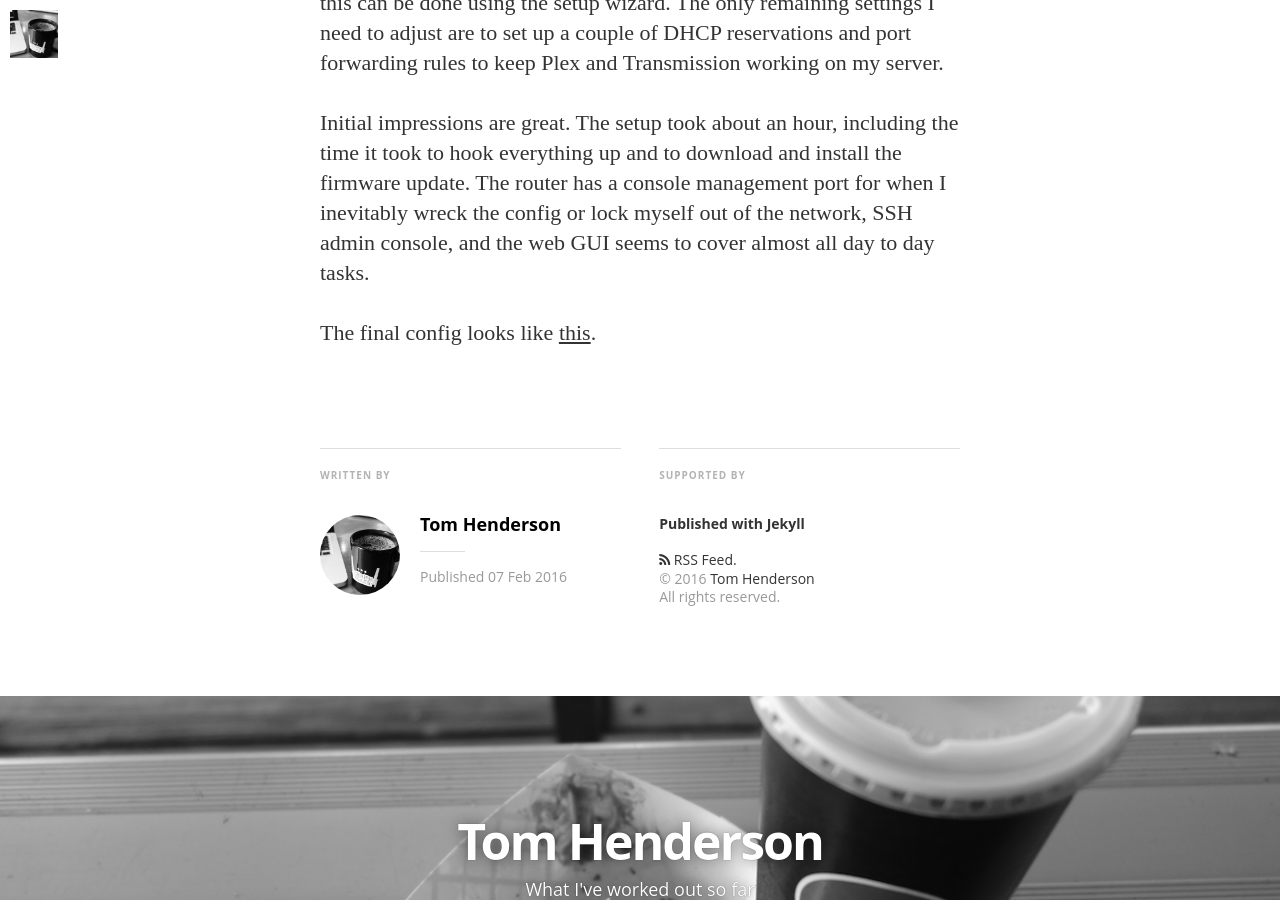
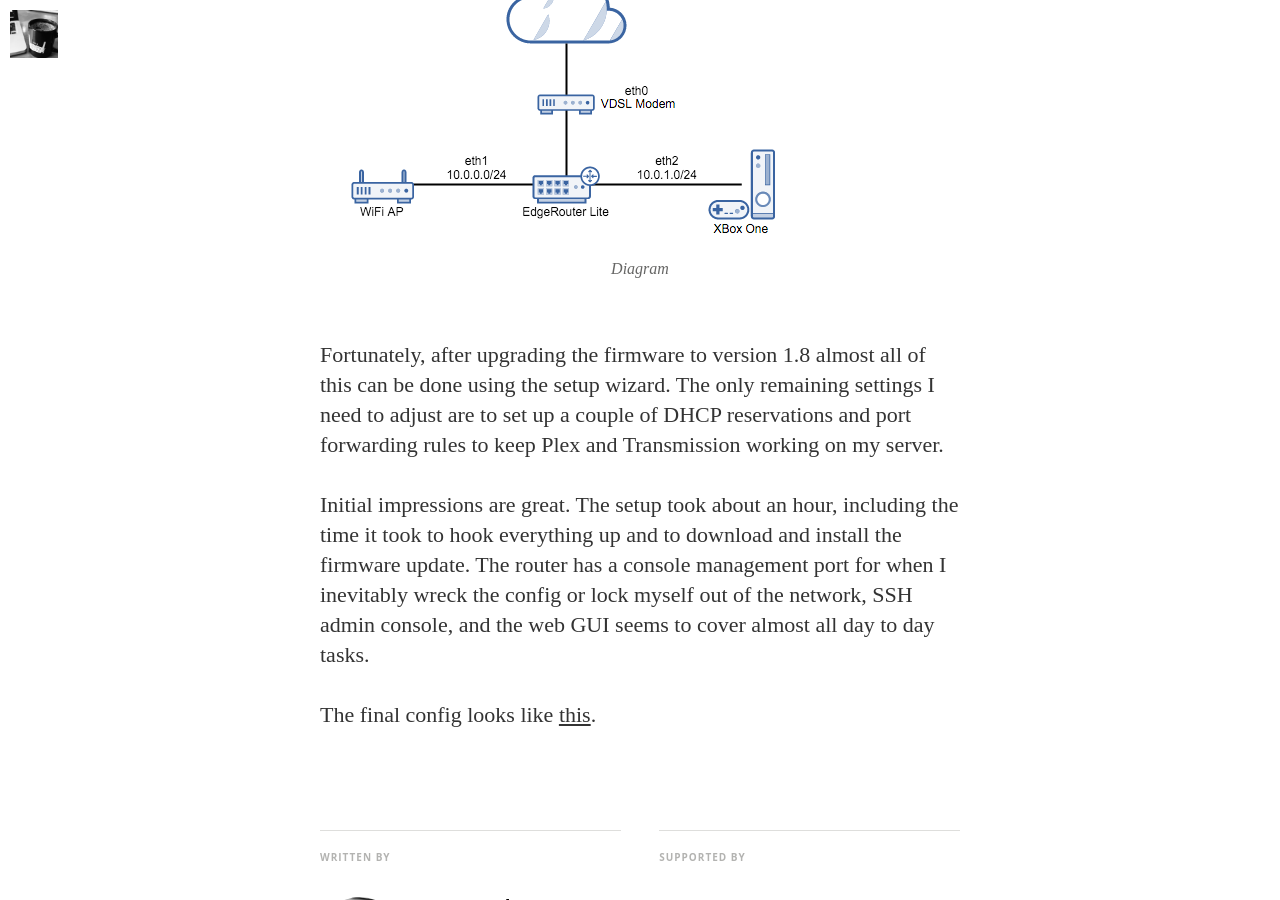
Before and after one commit to tom-henderson/tom-henderson.github.io, a Jekyll site: the page built from _posts/2016-02-07-edgerouter.md, in a window 1280 px wide and 900 px high, scrolled down 892 px. Built offline with Jekyll 4.4.1, drawn with Linux system fonts in a browser that asks for light colours; nearby versions of some CDN libraries; some web fonts are replaced; Markdown is read by kramdown in place of the engine named in the settings.

Commit message:
Add network diagram

```diff
--- a/_posts/2016-02-07-edgerouter.md
+++ b/_posts/2016-02-07-edgerouter.md
@@ -9,6 +9,8 @@
 
 I have the ERL connected to my VDSL modem (bridged) on eth0, and to my Netgear AP on eth1. I will be creating a DHCP LAN on each of eth1 and eth2, and setting up a pppoe interface on eth0 to connect to the [Internet](https://www.spark.co.nz/help/internet-email/getstarted/broadband-settings-for-third-party-modems/). Eth1 will be connected to my existing wireless router, and eth2 will be connected to my XBox.
 
+![Diagram](/assets/images/posts/home-network-v1.png)
+
 Fortunately, after upgrading the firmware to version 1.8 almost all of this can be done using the setup wizard. The only remaining settings I need to adjust are to set up a couple of DHCP reservations and port forwarding rules to keep Plex and Transmission working on my server.
 
 Initial impressions are great. The setup took about an hour, including the time it took to hook everything up and to download and install the firmware update. The router has a console management port for when I inevitably wreck the config or lock myself out of the network, SSH admin console, and the web GUI seems to cover almost all day to day tasks.
```
Also changed, not shown: assets/images/posts/home-network-v1.png (added).
